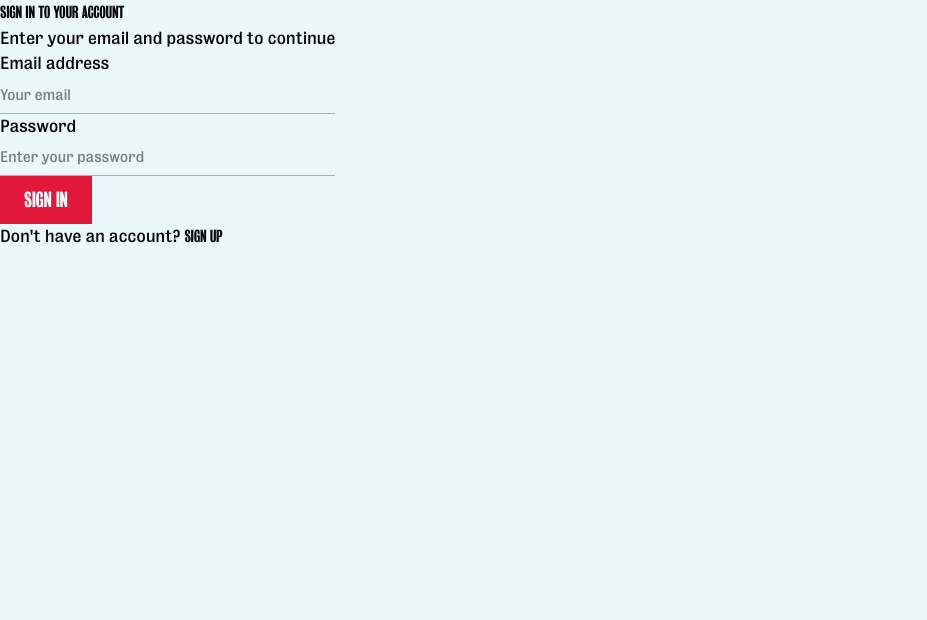
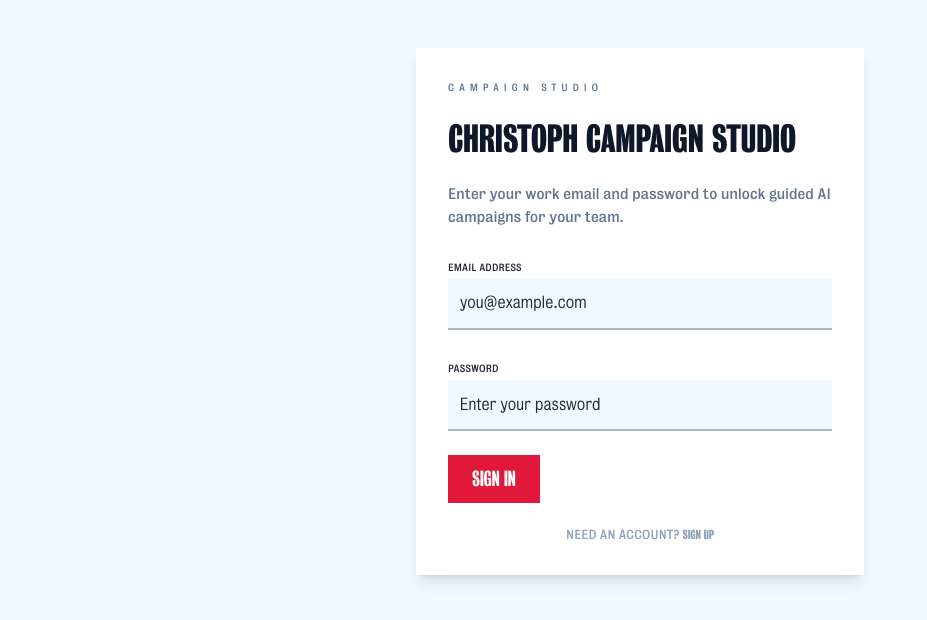
Before and after one commit to ChristophHolzSpeaker/CampaignStudio, a SvelteKit app: page /login in a window 1280 px wide. Shown: the top 620 px of the page, without its empty margins (0-927 px from the left). Built offline with nearby package versions, Linux system fonts and the light colour scheme; no server answers.

Commit message:
login form styles #9

```diff
--- a/src/lib/components/AdminShellHeader.svelte
+++ b/src/lib/components/AdminShellHeader.svelte
@@ -1,6 +1,6 @@
 <script>
 	const navLinks = [
-		{ label: 'Dashboard', href: '#', active: false },
+		{ label: 'Campaigns', href: '/campaigns', active: false },
 		{ label: 'Prompt Library', href: '/admin/prompts', active: true },
 		{ label: 'Analytics', href: '#', active: false },
 		{ label: 'Settings', href: '#', active: false }
--- a/src/routes/(auth)/login/+page.server.ts
+++ b/src/routes/(auth)/login/+page.server.ts
@@ -7,13 +7,12 @@ export const load: PageServerLoad = async ({ locals: { supabase } }) => {
 		data: { user },
 		error
 	} = await supabase.auth.getUser();
-
-	// if the user is already logged in return them to the account page
+	console.log(user);
 	if (user && !error) {
-		redirect(303, '/account');
+		throw redirect(303, '/campaigns');
 	}
 
-	return { url: '/' }; // or could return empty object
+	return {};
 };
 
 export const actions: Actions = {
@@ -51,6 +50,6 @@ export const actions: Actions = {
 			});
 		}
 
-		throw redirect(303, '/account');
+		throw redirect(303, '/campaigns');
 	}
 };
--- a/src/routes/(auth)/login/+page.svelte
+++ b/src/routes/(auth)/login/+page.svelte
@@ -1,65 +1,70 @@
-<!-- src/routes/(auth)/login/+page.svelte -->
 <script lang="ts">
 	import { enhance } from '$app/forms';
-	import type { PageData, ActionData } from './$types';
+	import type { ActionData } from './$types';
+	import Button from '$lib/components/elements/Button.svelte';
+	import Input from '$lib/components/elements/Input.svelte';
 
-	let { data, form } = $props<{ data: PageData; form: ActionData }>();
+	let { form } = $props<{ form: ActionData }>();
 </script>
 
 <svelte:head>
 	<title>Sign in</title>
 </svelte:head>
 
-<form class="row flex-center flex" method="POST" use:enhance>
-	<div class="form-widget col-6">
-		<h1 class="header">Sign in to your account</h1>
-		<p class="description">Enter your email and password to continue</p>
-		{#if form?.message !== undefined}
-			<div class="success {form?.success ? '' : 'fail'}">
-				{form?.message}
+<div class="min-h-screen bg-sky-50 py-12">
+	<div class="mx-auto flex w-full max-w-5xl flex-col gap-10 px-4">
+		<div class="mx-auto w-full max-w-md">
+			<div class="space-y-6 bg-white p-8 shadow-lg">
+				<p class="text-[0.6rem] tracking-[0.5em] text-slate-500 uppercase">Campaign studio</p>
+				<h1 class="text-4xl font-semibold text-slate-900">Christoph Campaign Studio</h1>
+				<p class="text-sm leading-relaxed text-slate-500">
+					Enter your work email and password to unlock guided AI campaigns for your team.
+				</p>
+
+				<form method="POST" class="space-y-6" use:enhance>
+					{#if form?.message}
+						<div
+							class={`rounded-2xl border px-4 py-3 text-xs font-semibold tracking-[0.4em] uppercase ${
+								form?.success
+									? 'border-emerald-400/70 bg-emerald-50 text-emerald-600'
+									: 'border-rose-400/70 bg-rose-50 text-rose-600'
+							}`}
+						>
+							{form.message}
 						</div>
 					{/if}
-		<div>
-			<label for="email">Email address</label>
-			<input
+
+					<Input
 						id="email"
 						name="email"
-				class="input input-kinetic"
+						label="Email address"
 						type="email"
-				placeholder="Your email"
+						placeholder="you@example.com"
 						value={form?.email ?? ''}
+						error={form?.errors?.email}
+						autocomplete="username"
 					/>
-		</div>
-		{#if form?.errors?.email}
-			<span class="error flex items-center text-sm">
-				{form?.errors?.email}
-			</span>
-		{/if}
-		<div>
-			<label for="password">Password</label>
-			<input
+
+					<Input
 						id="password"
 						name="password"
-				class="input input-kinetic"
+						label="Password"
 						type="password"
 						placeholder="Enter your password"
 						value={form?.password ?? ''}
+						error={form?.errors?.password}
+						autocomplete="current-password"
 					/>
-		</div>
-		{#if form?.errors?.password}
-			<span class="error flex items-center text-sm">
-				{form?.errors?.password}
-			</span>
-		{/if}
-		<div>
-			<button class="btn-primary" disabled={form?.pending}>
+
+					<Button isSubmitting={form?.pending}>
 						{form?.pending ? 'Signing in...' : 'Sign in'}
-			</button>
-		</div>
-		<div class="form-footer">
-			<p>
-				Don't have an account? <a href="/register">Sign up</a>
+					</Button>
+
+					<p class="text-center text-xs text-slate-400 uppercase">
+						Need an account? <a class="font-semibold" href="/register">Sign up</a>
 					</p>
+				</form>
 			</div>
 		</div>
-</form>
+	</div>
+</div>
```
Lines whose indentation alone changed are shown as unchanged.
